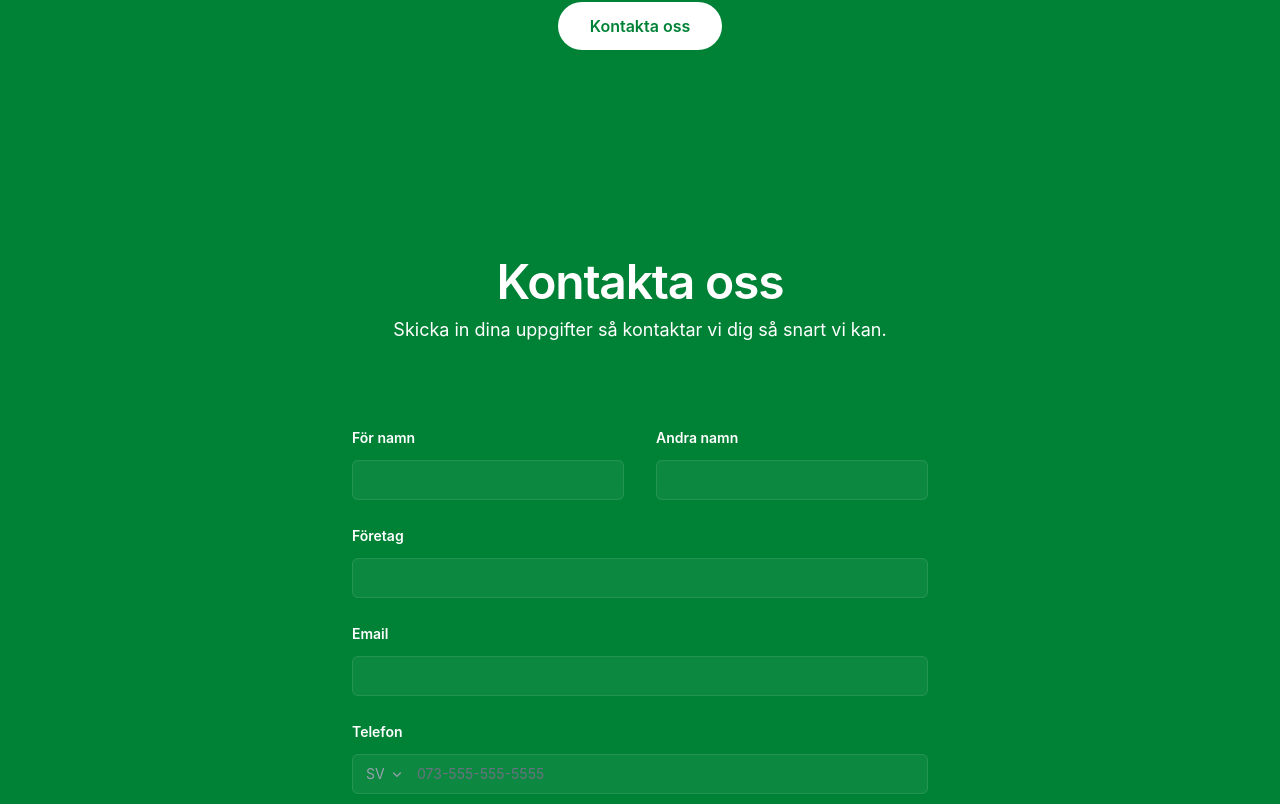
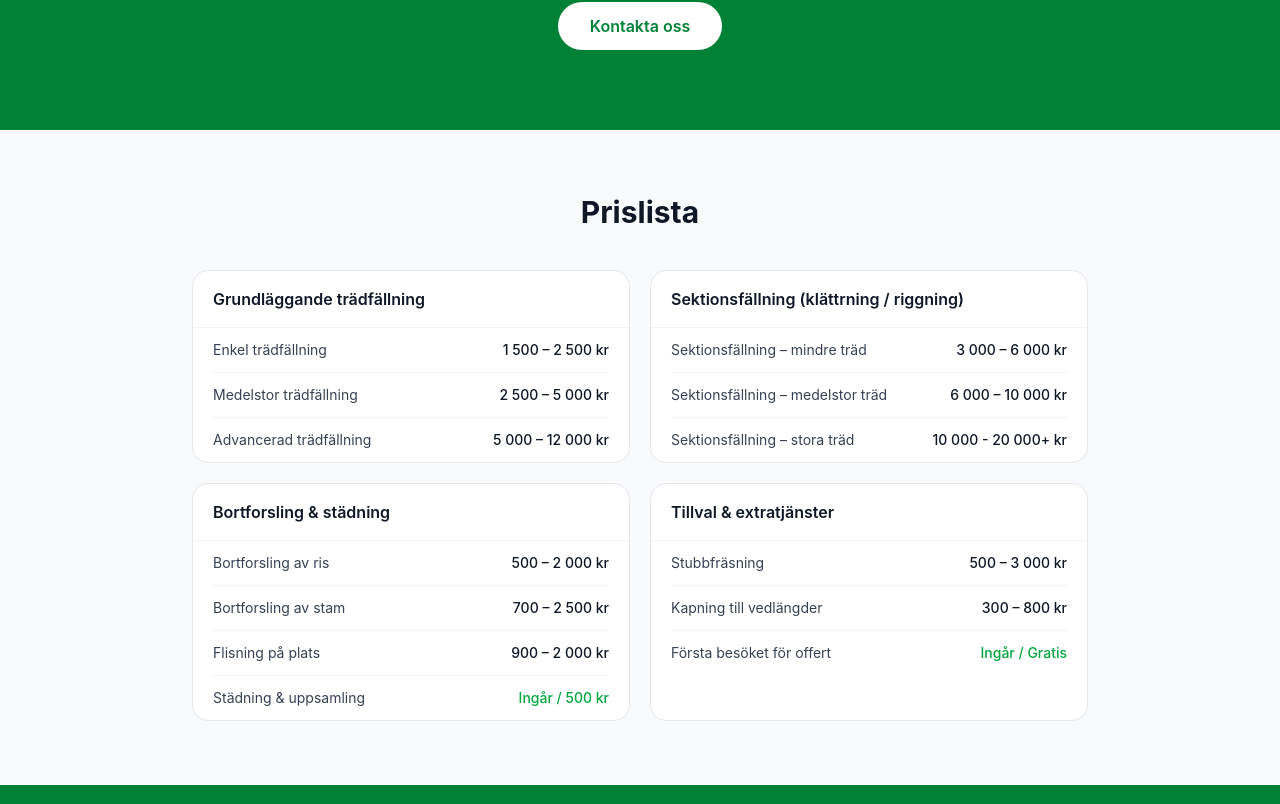
Before and after one commit to MarioBian/08.Tfk, a React (Vite) app: page / in a window 1280 px wide. Shown: the part 1456-2260 px from the top of the page. Built offline with nearby package versions, Linux system fonts and the light colour scheme.

Commit message:
imported price list

```diff
--- a/src/App.jsx
+++ b/src/App.jsx
@@ -5,6 +5,7 @@ import Nav from "./components/Nav";
 import ContactUs from "./components/ContactUs";
 import Home from "./components/Home";
 import Footer from "./components/Footer";
+import PriceLists from "./components/PriceLists";
 
 function App() {
   const [count, setCount] = useState(0);
@@ -13,6 +14,7 @@ function App() {
     <div>
       <Nav />
       <Home />
+      <PriceLists />
       <ContactUs />
     </div>
   );
```
